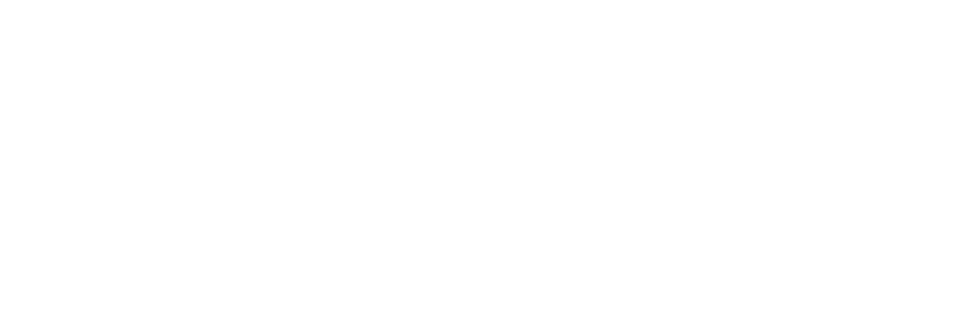
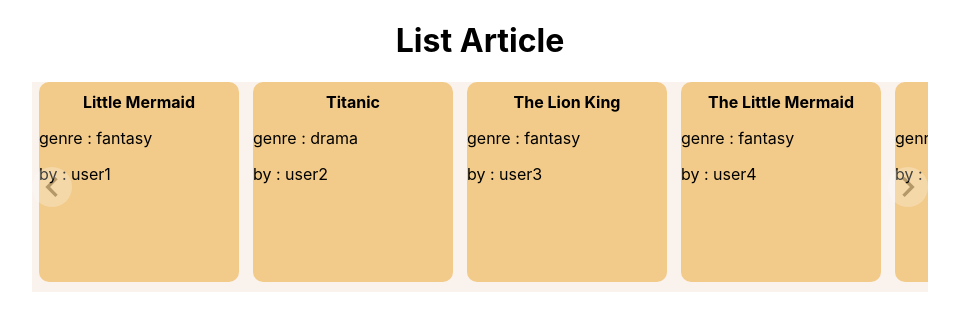
Before and after one commit to rg-km/final-project-engineering-48, a React (Create React App) app in the folder client/: page / in a window 1280 px wide. Shown: the top 330 px of the page, without its empty margins (160-1119 px from the left). Built offline with nearby package versions, Linux system fonts and the light colour scheme.

Commit message:
add-layout-listarticle

```diff
--- a/client/package.json
+++ b/client/package.json
@@ -8,6 +8,7 @@
     "@testing-library/user-event": "^13.5.0",
     "react": "^18.1.0",
     "react-dom": "^18.1.0",
+    "react-icons": "^4.4.0",
     "react-scripts": "5.0.1",
     "web-vitals": "^2.1.4"
   },
--- a/client/src/App.js
+++ b/client/src/App.js
@@ -1,9 +1,25 @@
 import ListArticle from "./components/listArticle";
 
 function App() {
+
+  const list = [
+    {username: "user1", subject: "Little Mermaid",category: "fantasy"},
+    {username: "user2", subject: "Titanic", category: "drama"},
+    {username: "user3", subject: "The Lion King", category: "fantasy"},
+    {username: "user4", subject: "The Little Mermaid", category: "fantasy"},
+    {username: "user5", subject: "Titanic", category: "drama"},
+    {username: "user6", subject: "The Lion King", category: "fantasy"},
+    {username: "user7", subject: "The Little Mermaid", category: "fantasy"},
+    {username: "user8", subject: "Titanic", category: "drama"},
+    {username: "user9", subject: "The Lion King", category: "fantasy"},
+    {username: "user10", subject: "The Little Mermaid", category: "fantasy"},
+    {username: "user11", subject: "Titanic", category: "drama"},
+    {username: "user12", subject: "The Lion King", category: "fantasy"},
+];
+
   return (
     <div className="App">
-
+        <ListArticle list = {list}/>
     </div>
   );
 }
--- a/client/src/components/listArticle.js
+++ b/client/src/components/listArticle.js
@@ -1,23 +1,38 @@
 import React from "react";
 import "../styles/listArticle.css";
+import {MdChevronRight, MdChevronLeft} from "react-icons/md";
 
-export default function ListArticle(props) {
-      return (
-            <div className="listArticle">
-                  <div class="wrapper">
-                        <div class="item">box1</div>
-                        <div class="item">box2</div>
-                        <div class="item">box3</div>
-                        <div class="item">box4</div>
-                        <div class="item">box5</div>
-                        <div class="item">box6</div>
-                        <div class="item">box1</div>
-                        <div class="item">box2</div>
-                        <div class="item">box3</div>
-                        <div class="item">box4</div>
-                        <div class="item">box5</div>
-                        <div class="item">box6</div>
-                  </div>
-            </div>
-      );
-}
+export default function ListArticle(props){
+      const slideLeft =()=>{
+          let slider = document.getElementById("slider");
+          slider.scrollLeft = slider.scrollLeft - 435;
+      }
+
+      const slideRight =()=>{
+          let slider = document.getElementById("slider");
+          slider.scrollLeft = slider.scrollLeft + 435;
+      }
+
+      return(
+      <div className="listArticle">
+            <h1>List Article</h1>
+          <div id="slider-container">
+              <MdChevronLeft size={40} className="icon-left" onClick={slideLeft}/>
+              <div id="slider">
+                 {
+                  props.list.map((slide,index)=>{
+                          return(
+                              <div className="slider-card" key={index} onClick={()=>slide.clickEvent()}>
+                                  <p className="slider-subject">{slide.subject}</p>
+                                  <p className="slider-category">genre : {slide.category}</p>
+                                  <p className="slider-username">by : {slide.username}</p>
+                              </div>
+                          )
+                      })
+                  }
+              </div>
+              <MdChevronRight size={40} className="icon-right" onClick={slideRight}/>
+          </div>
+      </div>
+      )
+  }
--- a/client/src/styles/listArticle.css
+++ b/client/src/styles/listArticle.css
@@ -1,16 +1,65 @@
-.wrapper {
-  max-height: 200px;
-  border: 1px solid #ddd;
-  display: -webkit-box;
-  display: -ms-flexbox;
+#slider-container{
+  width: 70%;
+  height: 210px;
+  position: relative;
   display: flex;
-  overflow-x: auto;
-  background-color: #F2CB8A;
+  align-items: center;
+  background-color: #FAF2ED;
+  margin: 0 auto;
+
 }
 
-.wrapper .item {
-  min-width: 190px;
-  height: 190px;
-  line-height: 190px;
+#slider{
+  width: 100%;
+  height: 100%;
+  white-space: nowrap;
+  overflow-x: scroll;
+  scrollbar-width: none;
+  scroll-behavior: smooth;
 }
-/*# sourceMappingURL=listArticle.css.map */
+
+#slider::-webkit-scrollbar{
+  display: none;
+}
+
+h1{
+  text-align: center;
+}
+
+.slider-card{
+  width: 200px;
+  height: 200px;
+  margin-left: 7px;
+  margin-right: 7px;
+  background:  #F2CB8A;
+  border-radius: 10px;
+  display: inline-block;
+  cursor: pointer;
+}
+
+.slider-subject{
+  font-weight: bold;
+  margin: auto;
+  margin-top: 10px;
+  text-align: center;
+}
+
+.icon-left, .icon-right {
+  background: white;
+  border-radius: 100%;
+  opacity: 0.25;
+  position: absolute;
+  cursor: pointer;
+}
+
+.icon-left{
+  left: 0;
+}
+
+.icon-right{
+  right: 0;
+}
+
+.slider-icon.left:hover, .slider-icon.right:hover{
+  opacity: 1;
+}
```
Also changed, not shown: 1 other file (tests, documents, lock files or other folders).
